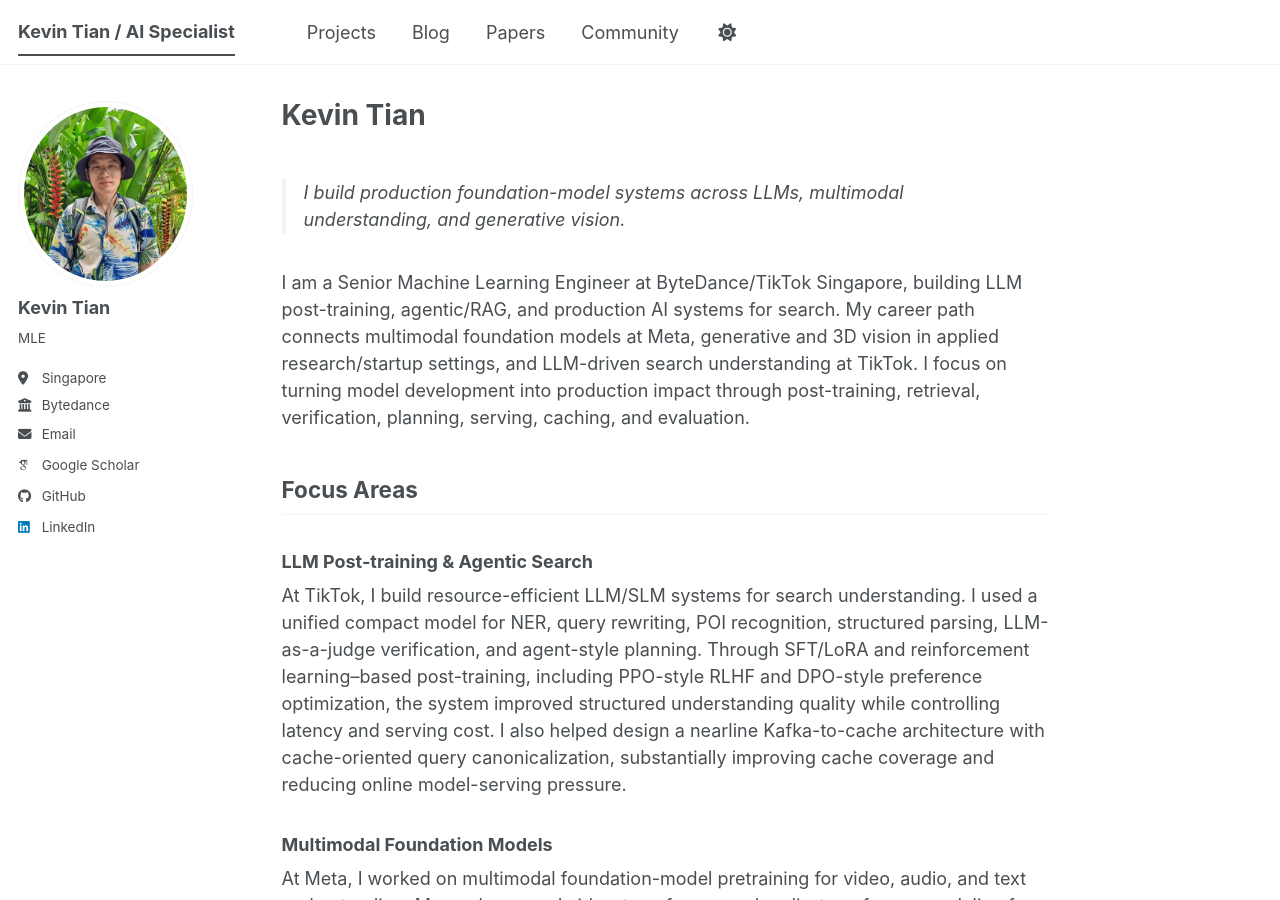
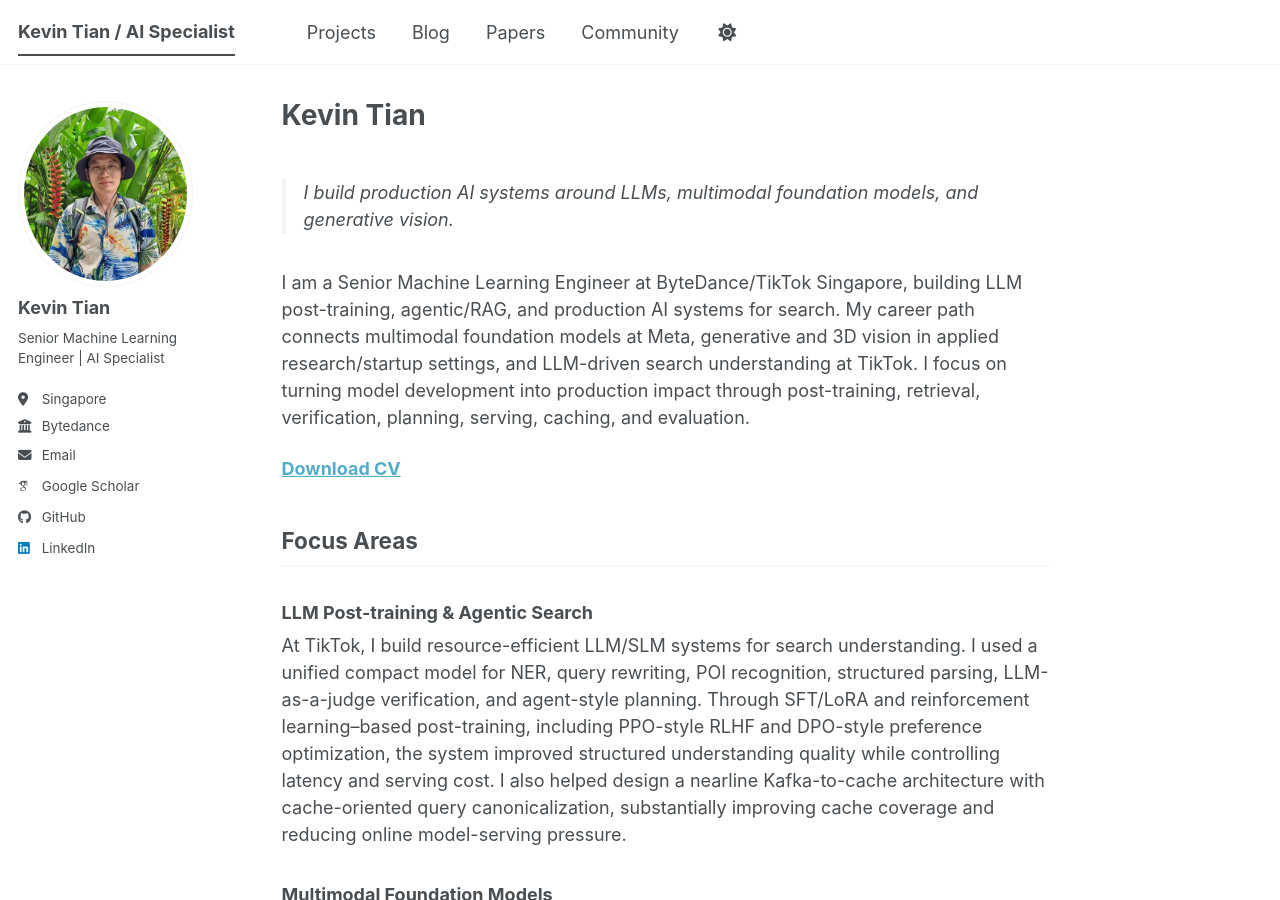
Before and after one commit to kevinmtian/kevinmtian.github.io, a Jekyll site: the page built from _pages/about.md, in a window 1280 px wide and 900 px high. Built offline with Jekyll 4.4.1, drawn with Linux system fonts in a browser that asks for light colours; some web fonts are replaced; a script bundle is joined from its source files by our own code; library files that are not in the unit come from our copies.

Commit message:
add download cv - yet to put the correct CV in

```diff
--- a/_config.yml
+++ b/_config.yml
@@ -26,7 +26,7 @@
   avatar           : "kevin_tian_web_photo.png"
   name             : "Kevin Tian"
   pronouns         : # example: "she/her"
-  bio              : "MLE"
+  bio              : "Senior Machine Learning Engineer | AI Specialist"
   location         : "Singapore"
   employer         : "Bytedance"
   uri              : # URL
--- a/_pages/about.md
+++ b/_pages/about.md
@@ -7,9 +7,11 @@
   - /about.html
 ---
 
-> I build production foundation-model systems across LLMs, multimodal understanding, and generative vision.
+> I build production AI systems around LLMs, multimodal foundation models, and generative vision.
 
 I am a Senior Machine Learning Engineer at ByteDance/TikTok Singapore, building LLM post-training, agentic/RAG, and production AI systems for search. My career path connects multimodal foundation models at Meta, generative and 3D vision in applied research/startup settings, and LLM-driven search understanding at TikTok. I focus on turning model development into production impact through post-training, retrieval, verification, planning, serving, caching, and evaluation.
+
+**[Download CV](/files/paper1.pdf)**
 
 ## Focus Areas
 
```
